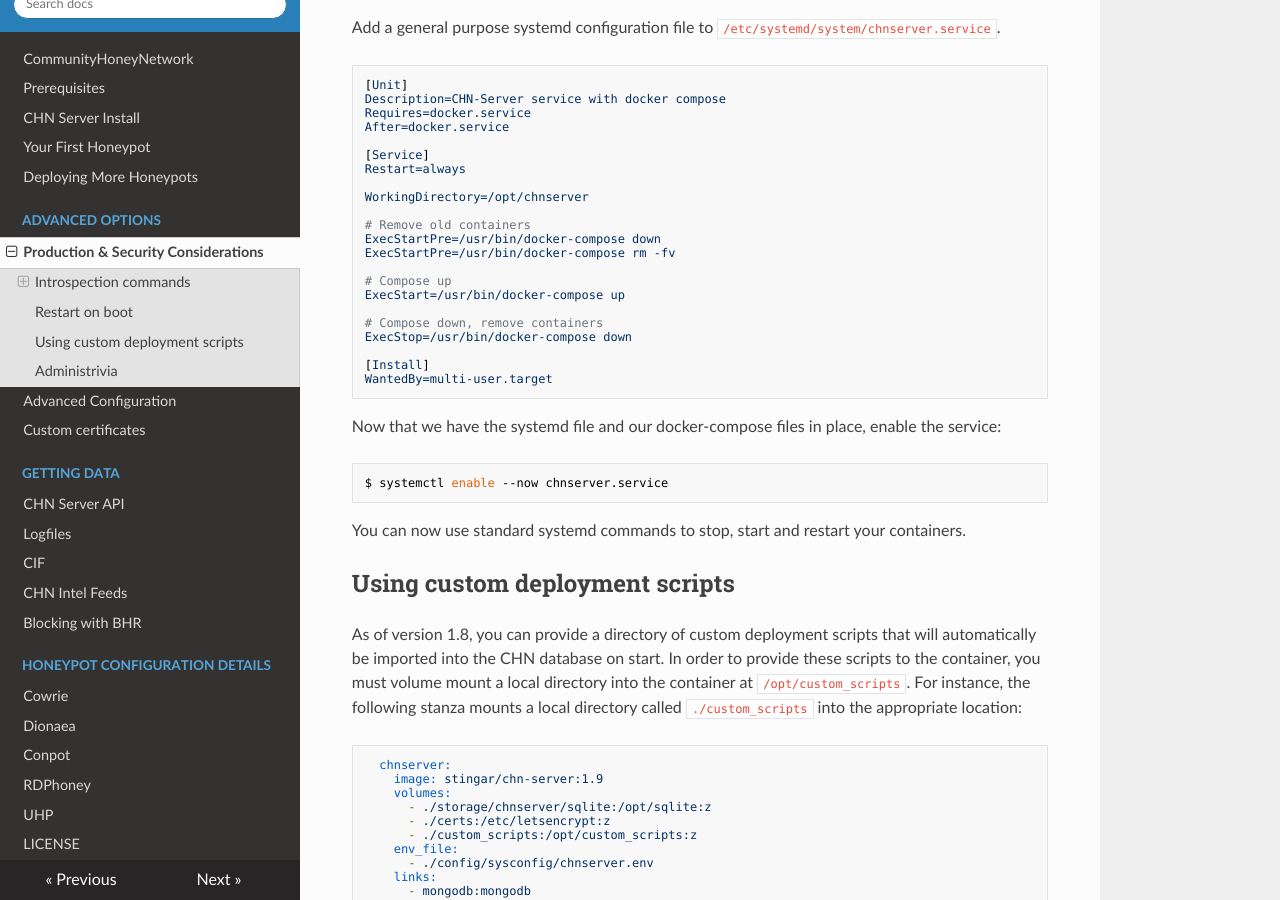
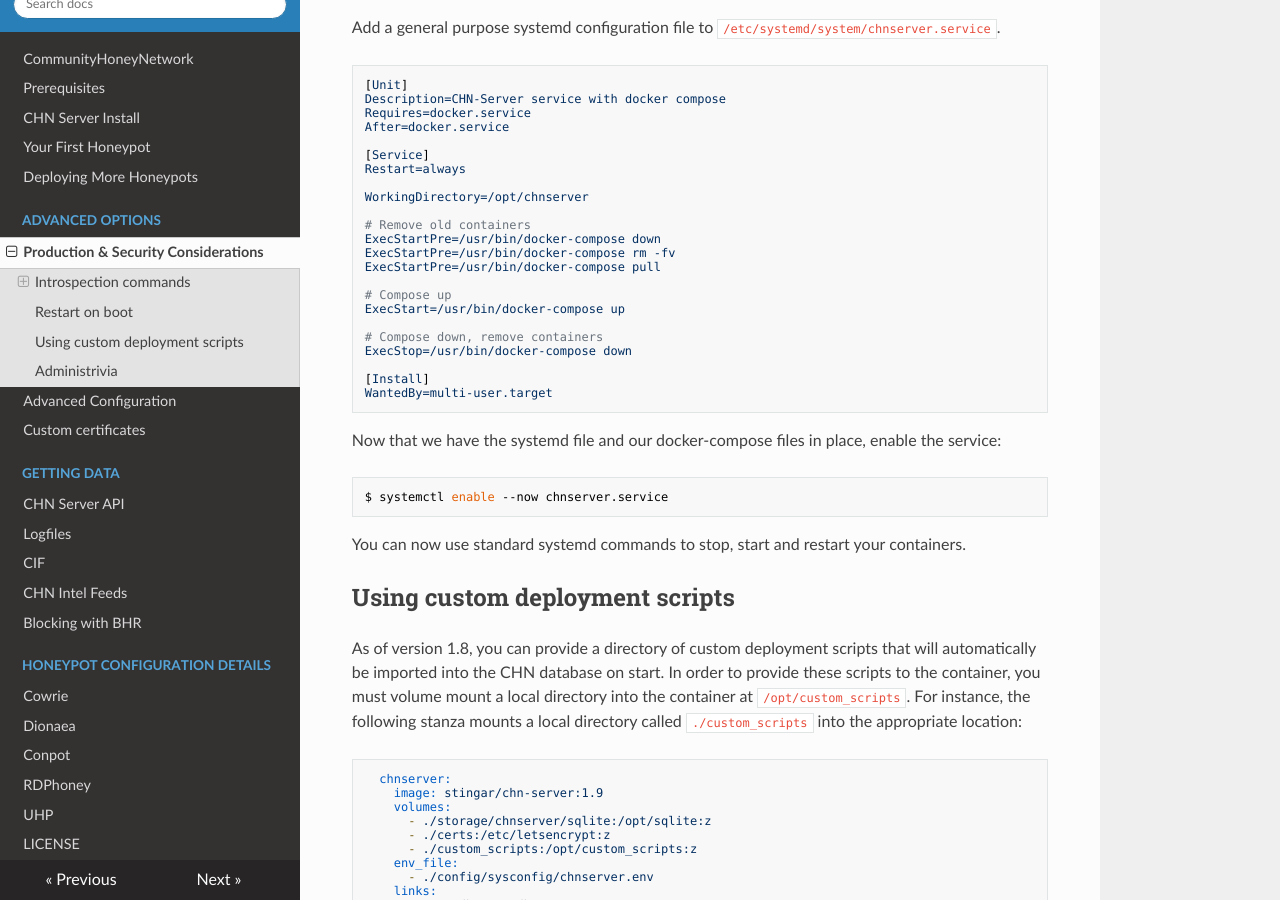
Before and after one commit to CommunityHoneyNetwork/chn-docs, an MkDocs documentation site: the page built from docs/prod_security.md, in a window 1280 px wide and 900 px high, scrolled down 2423 px. Built offline with MkDocs 1.6.1, drawn with Linux system fonts in a browser that asks for light colours; nearby versions of some CDN libraries; old or Windows-style settings are respelled for this version of MkDocs.

Commit message:
pull new images on restart
Signed-off-by: Jesse Bowling <jesse.bowling@duke.edu>

```diff
--- a/docs/prod_security.md
+++ b/docs/prod_security.md
@@ -132,6 +132,7 @@ WorkingDirectory=/opt/chnserver
 # Remove old containers
 ExecStartPre=/usr/bin/docker-compose down
 ExecStartPre=/usr/bin/docker-compose rm -fv
+ExecStartPre=/usr/bin/docker-compose pull
 
 # Compose up
 ExecStart=/usr/bin/docker-compose up
```
